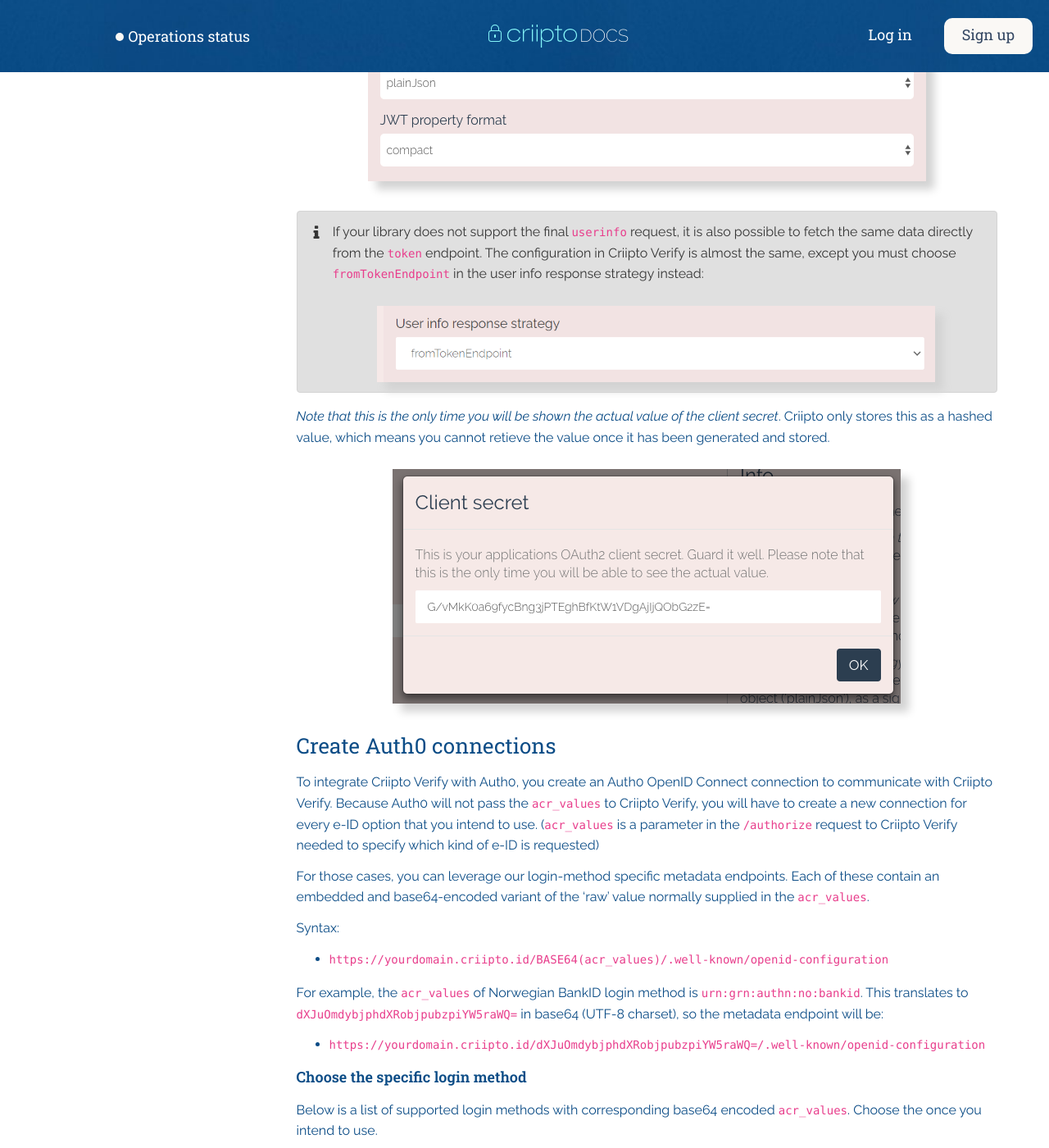
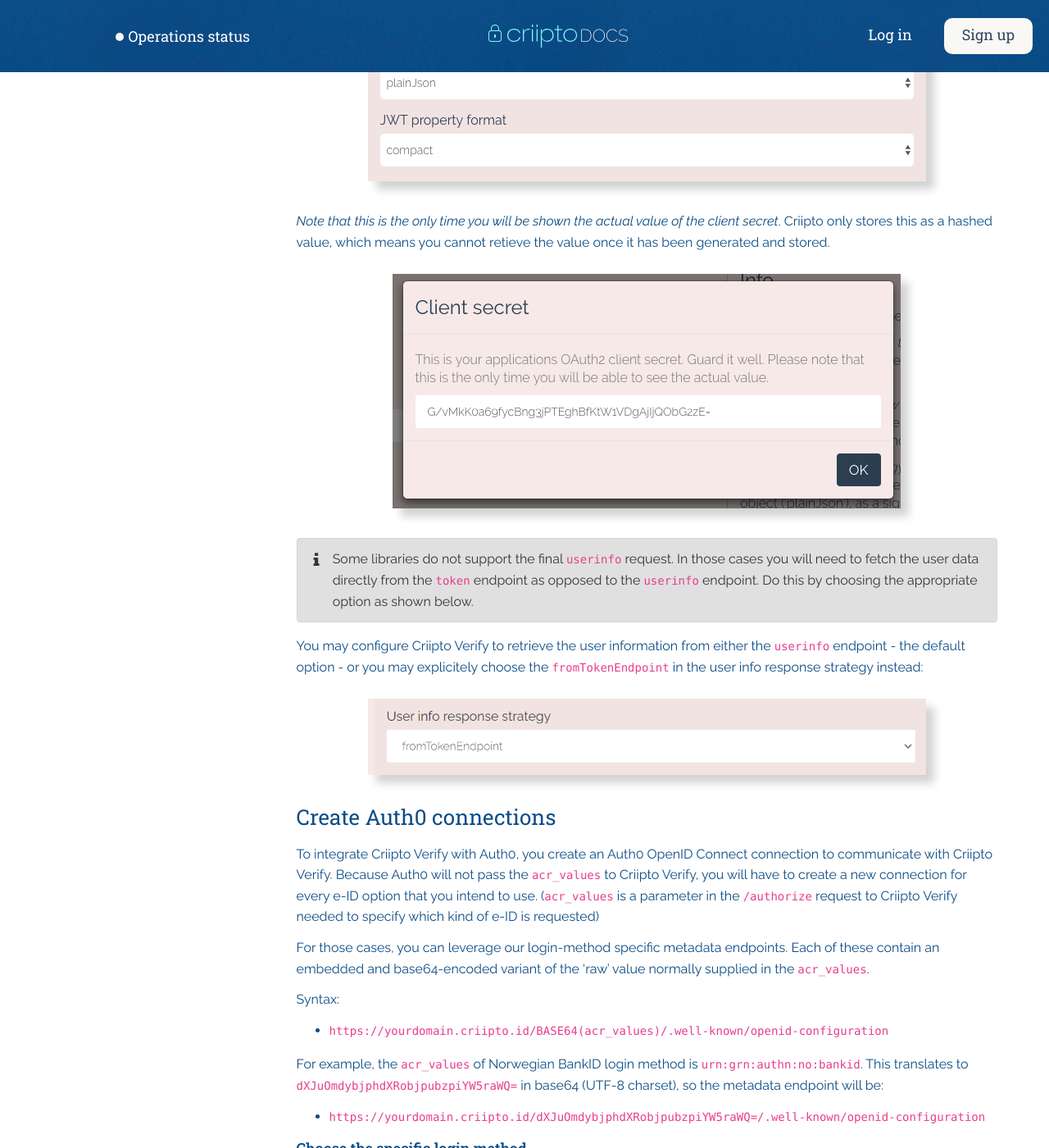
Before and after one commit to criipto/docs-old, a Jekyll site: the page built from authentication/auth0.md, in a window 1280 px wide and 1400 px high, scrolled down 1988 px. Shown: the whole window at 82% size. Built offline with Jekyll 4.4.1, drawn with Linux system fonts in a browser that asks for light colours; some web fonts are replaced.

```diff
--- a/_includes/snippets/oauth2-code-flow.md
+++ b/_includes/snippets/oauth2-code-flow.md
@@ -10,13 +10,15 @@
 
 ![OAuth2 code flow](/images/oauth2-code-flow.png)
 
+_Note that this is the only time you will be shown the actual value of the client secret_. Criipto only stores this as a hashed value, which means you cannot retieve the value once it has been generated and stored.
+
+![OAuth2 code flow](/images/oauth2-client-secret.png)
+
 {% iconnote info %}
 
-If your library does not support the final `userinfo` request, it is also possible to fetch the same data directly from the `token` endpoint. The configuration in Criipto Verify is almost the same, except you must choose `fromTokenEndpoint` in the user info response strategy instead:
-![OAuth2 code flow](/images/userinfo-responsestrategy-fromtokenendpoint.png)
+Some libraries do not support the final `userinfo` request. In those cases you will need to fetch the user data directly from the `token` endpoint as opposed to the `userinfo` endpoint. Do this by choosing the appropriate option as shown below.
 
 {% endiconnote %}
 
-_Note that this is the only time you will be shown the actual value of the client secret_. Criipto only stores this as a hashed value, which means you cannot retieve the value once it has been generated and stored.
-
-![OAuth2 code flow](/images/oauth2-client-secret.png)
+You may configure Criipto Verify  to retrieve the user information from  either the `userinfo` endpoint - the default option - or you may explicitely choose the `fromTokenEndpoint` in the user info response strategy instead:
+![OAuth2 code flow](/images/userinfo-responsestrategy-fromtokenendpoint.png)
```
Also changed, not shown: authentication/okta.md (+2 -0 lines).
